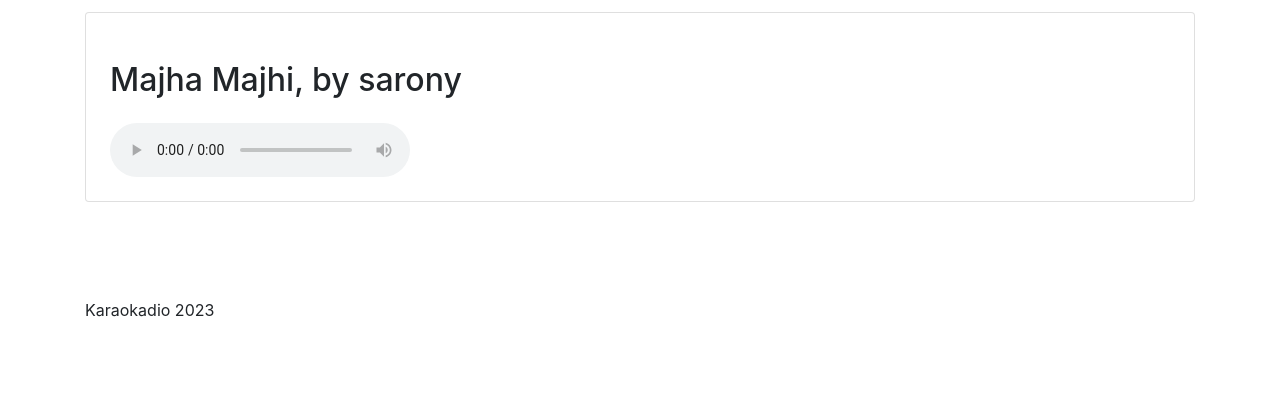
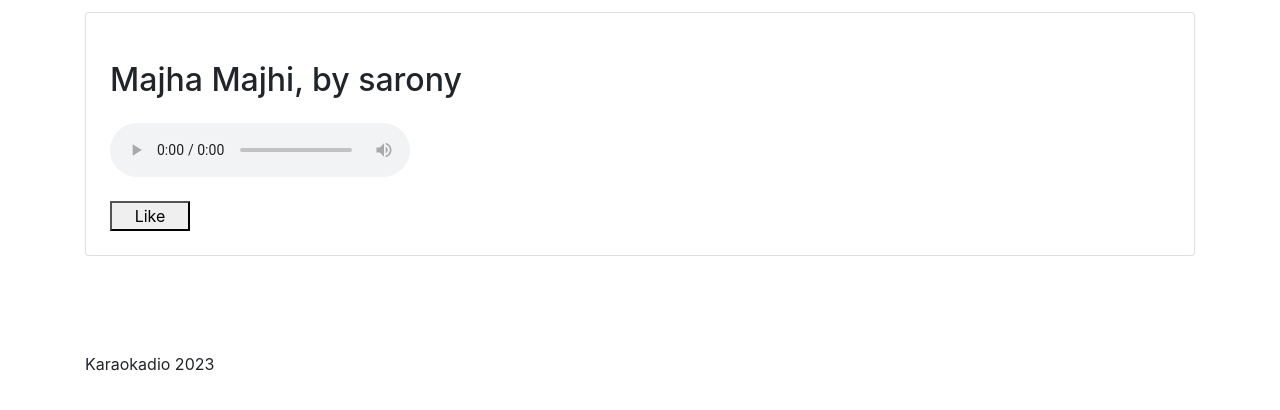
Before and after one commit to Ksarony/Karaokadio, a Django app: page /station/listen/2 in a window 1280 px wide. Shown: the part 146-556 px from the top of the page. Run offline with Django 4.2, Linux system fonts and the light colour scheme; data comes from the database, SQL or seed files in the repository; both versions use the stored data as it was after the commit; some libraries are stand-ins or nearby versions; some web fonts are replaced.

Commit message:
Implement song like button.

```diff
--- a/karaokadio/song/models.py
+++ b/karaokadio/song/models.py
@@ -29,6 +29,7 @@ class Song(models.Model):
 			song_size_limiter
 		]
 	)
+	liked_by = models.ManyToManyField(User, related_name='liked_songs')
 
 	class Meta:
 		ordering = ('-created_at',)
--- a/karaokadio/song/templates/song/song_list.html
+++ b/karaokadio/song/templates/song/song_list.html
@@ -7,7 +7,7 @@
   {% for song in page_obj %}
   <div class="col-lg-4 col-md-6 col-sm-12 pb-4">
     <div class="card h-100 p-4" >
-      {{song.title}}
+      {{song.title}}, liked: {{song.liked_by.all.count}}
       <audio controls>
         <source src="/media/{{song.file}}">
       </audio>
--- a/karaokadio/song/urls.py
+++ b/karaokadio/song/urls.py
@@ -7,5 +7,6 @@ app_name = apps.SongConfig.name
 urlpatterns = [
 	path('list', SongListView.as_view(), name='list'),
 	path('upload', views.upload, name='upload'),
+	path('like/<id>', views.like, name='like'),
 	path('delete/<id>', views.delete, name='delete'),
 ]
--- a/karaokadio/station/templates/station/listen_station.html
+++ b/karaokadio/station/templates/station/listen_station.html
@@ -8,6 +8,14 @@
   <audio id="audio" controls autoplay controlsList="nodownload noplaybackrate">
     <source src="/media/{{song.file}}">
   </audio>
+  <br>
+  <div id="like-section">
+    {% if user in song.liked_by.all %}
+      Liked
+    {% else %}
+      <button id="like-button" style="height:30px;width:80px;">Like</button>
+    {% endif %}
+  </div>
 </div>
 
 <script type="text/javascript">
@@ -15,6 +23,22 @@
 	audio.onended = function() {
 		window.location = "{% url 'station:listen' station.id %}";
 	}
+
+  var likeButton = document.getElementById("like-button");
+	likeButton.onclick = function() {
+	  $.ajax({
+      type: 'POST',
+      'data': {
+        'csrfmiddlewaretoken': '{{ csrf_token }}',
+      },
+      url: "{% url 'song:like' song.id %}",
+      success: function(response) {
+        document.getElementById("like-section").innerHTML = "Liked";
+      },
+    })
+	}
+
+
 </script>
 
 {% endblock %}
```
Also changed, not shown: karaokadio/song/views.py (+10 -0 lines), karaokadio/db.sqlite3, karaokadio/song/migrations/0009_song_liked_by.py (added).
